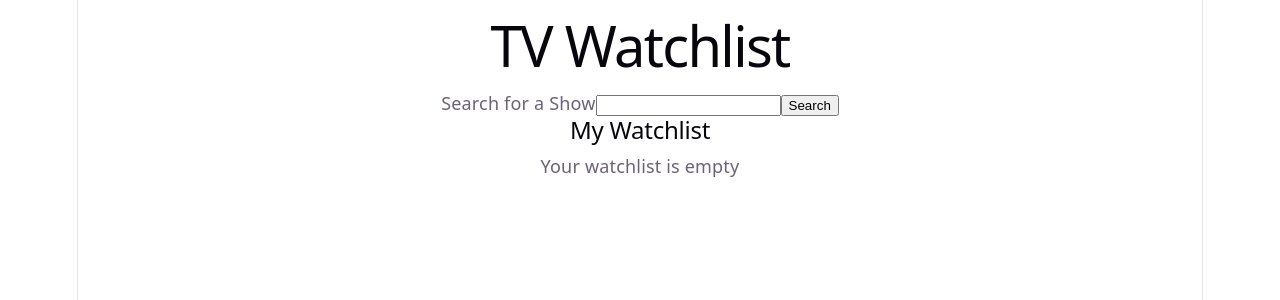
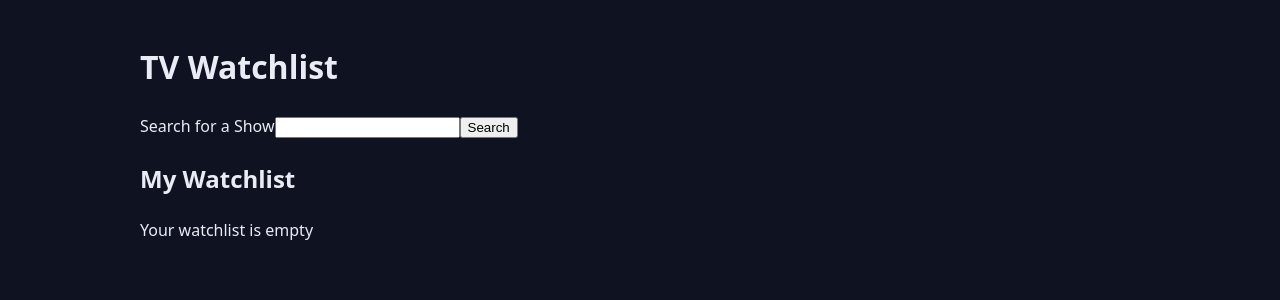
Before and after one commit to J-Winchester94/tv-watchlist, a React (Vite) app: page / in a window 1280 px wide. Shown: the top 300 px of the page. Built offline with nearby package versions, Linux system fonts and the light colour scheme.

Commit message:
Started css

```diff
--- a/src/index.css
+++ b/src/index.css
@@ -1,111 +1,45 @@
 :root {
-  --text: #6b6375;
-  --text-h: #08060d;
-  --bg: #fff;
-  --border: #e5e4e7;
-  --code-bg: #f4f3ec;
-  --accent: #aa3bff;
-  --accent-bg: rgba(170, 59, 255, 0.1);
-  --accent-border: rgba(170, 59, 255, 0.5);
-  --social-bg: rgba(244, 243, 236, 0.5);
-  --shadow:
-    rgba(0, 0, 0, 0.1) 0 10px 15px -3px, rgba(0, 0, 0, 0.05) 0 4px 6px -2px;
-
-  --sans: system-ui, 'Segoe UI', Roboto, sans-serif;
-  --heading: system-ui, 'Segoe UI', Roboto, sans-serif;
-  --mono: ui-monospace, Consolas, monospace;
-
-  font: 18px/145% var(--sans);
-  letter-spacing: 0.18px;
-  color-scheme: light dark;
-  color: var(--text);
-  background: var(--bg);
-  font-synthesis: none;
-  text-rendering: optimizeLegibility;
-  -webkit-font-smoothing: antialiased;
-  -moz-osx-font-smoothing: grayscale;
-
-  @media (max-width: 1024px) {
-    font-size: 16px;
-  }
+  --bg-color: #0f1220;
+  --card-color: #131c30;
+  --border-color: #232e4a;
+  --text-color: #e9ebf5;
+  --muted-text: #9aa0bd;
+  --accent-color: #8b7cf6;
+  --accent-hover: #a397f8;
+  --danger-color: #e2566b;
 }
 
-@media (prefers-color-scheme: dark) {
-  :root {
-    --text: #9ca3af;
-    --text-h: #f3f4f6;
-    --bg: #16171d;
-    --border: #2e303a;
-    --code-bg: #1f2028;
-    --accent: #c084fc;
-    --accent-bg: rgba(192, 132, 252, 0.15);
-    --accent-border: rgba(192, 132, 252, 0.5);
-    --social-bg: rgba(47, 48, 58, 0.5);
-    --shadow:
-      rgba(0, 0, 0, 0.4) 0 10px 15px -3px, rgba(0, 0, 0, 0.25) 0 4px 6px -2px;
-  }
 
-  #social .button-icon {
-    filter: invert(1) brightness(2);
-  }
+body {
+  background: var(--bg-color);
+  color: var(--text-color);
+  margin: 0;
+  padding: 20px;
+  line-height: 1.6;
+  font-family: system-ui, sans-serif;
 }
 
-body {
-  margin: 0;
+main {
+  max-width: 1000px;
+  margin: 0 auto;
 }
 
-#root {
-  width: 1126px;
-  max-width: 100%;
-  margin: 0 auto;
-  text-align: center;
-  border-inline: 1px solid var(--border);
-  min-height: 100svh;
-  display: flex;
-  flex-direction: column;
-  box-sizing: border-box;
+.card-grid {
+  display: grid;
+  grid-template-columns: repeat(auto-fill, minmax(200px, 1fr));
+  gap: 16px;
 }
 
-h1,
-h2 {
-  font-family: var(--heading);
-  font-weight: 500;
-  color: var(--text-h);
+.show-card {
+  background-color: var(--card-color);
+  border: 1px solid, var(--border-color);
+  border-radius: 10px;
+  padding: 12px;
 }
 
-h1 {
-  font-size: 56px;
-  letter-spacing: -1.68px;
-  margin: 32px 0;
-  @media (max-width: 1024px) {
-    font-size: 36px;
-    margin: 20px 0;
-  }
+.show-card img {
+  width: 100%;
+  aspect-ratio: 2 / 3;
+  object-fit: cover;
+  border-radius: 6px;
 }
-h2 {
-  font-size: 24px;
-  line-height: 118%;
-  letter-spacing: -0.24px;
-  margin: 0 0 8px;
-  @media (max-width: 1024px) {
-    font-size: 20px;
-  }
-}
-p {
-  margin: 0;
-}
-
-code,
-.counter {
-  font-family: var(--mono);
-  display: inline-flex;
-  border-radius: 4px;
-  color: var(--text-h);
-}
-
-code {
-  font-size: 15px;
-  line-height: 135%;
-  padding: 4px 8px;
-  background: var(--code-bg);
-}
```
